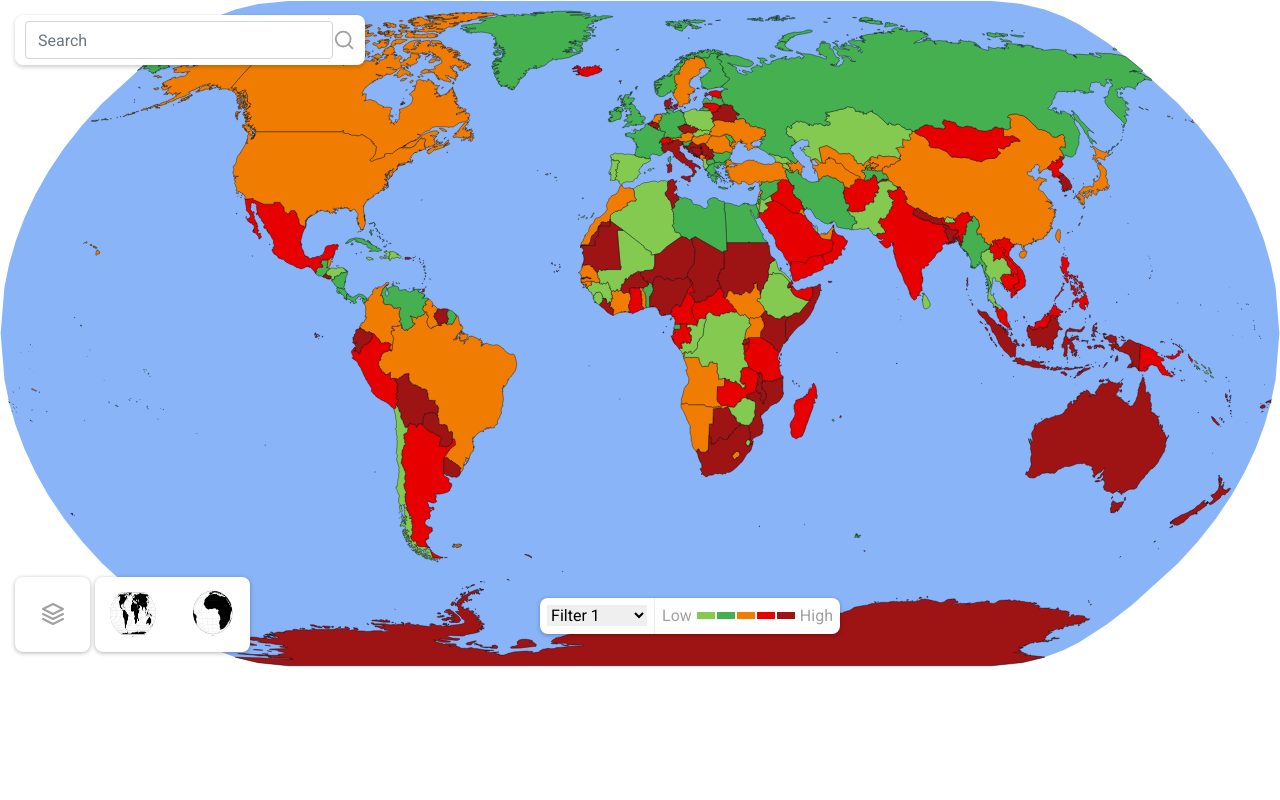
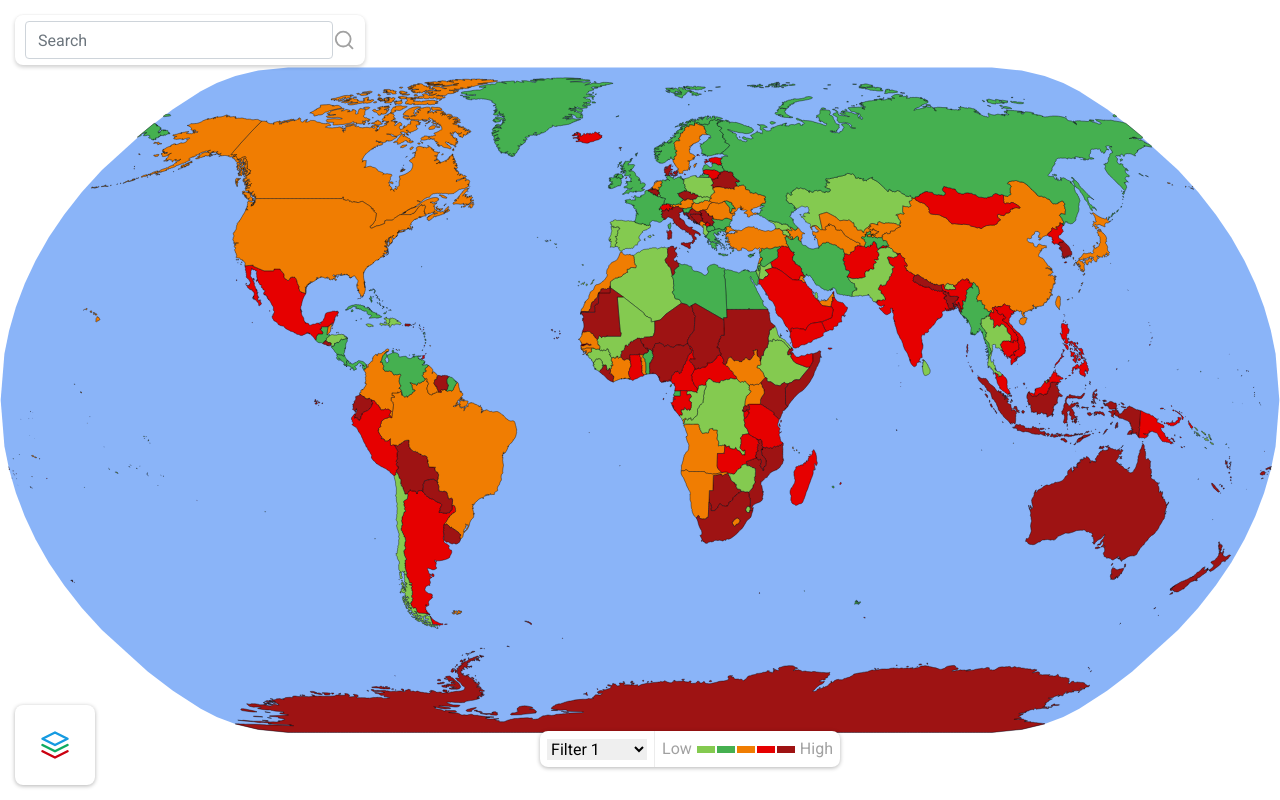
Before and after one commit to david-assouline/ConUhacks-2022, a Next.js app in the folder frontend/: page / in a window 1280 px wide. Built offline with nearby package versions, Linux system fonts and the light colour scheme.

Commit message:
Finish stlying the selecting projection option

```diff
--- a/frontend/components/Layer.tsx
+++ /dev/null
@@ -1,32 +0,0 @@
-import styled from "styled-components";
-import {ILayer} from "./LayersTool";
-import { projections } from "./map/d3-map";
-
-interface IProps {
-    layer: ILayer;
-    setProjection: React.Dispatch<React.SetStateAction<projections>>;
-}
-
-export const Layer = (props: IProps) => {
-    const setLayer = () => props.setProjection(props.layer.projection)
-
-    return <LayerContainer>
-        <img
-            height="48px"
-            width="48px"
-            src={props.layer.icon}
-            alt={`Layer ${props.layer.text}`}
-            onClick={setLayer}
-        />
-    </LayerContainer>
-}
-
-const LayerContainer = styled.div`
-    border-radius: 5px;
-    border: 3px solid transparent;
-    display: flex;
-    align-items: center;
-    justify-content: center;
-    height: 75px;
-    width: 75px;
-`
--- a/frontend/components/LayersContainer.tsx
+++ b/frontend/components/LayersContainer.tsx
@@ -1,4 +1,3 @@
-import { Layer } from "./Layer";
 import styled from "styled-components";
 import {ILayer} from "./LayersTool";
 import { projections } from "./map/d3-map";
@@ -9,8 +8,27 @@ interface IProps {
 }
 
 const LayersContainer = (props: IProps) => {
+    const {layers, setProjection} = props;
+
     return <Container>
-        {props.layers.map((layer: ILayer) => <Layer key={layer.icon} layer={layer} setProjection={props.setProjection} />)}
+        {
+            layers.map((layer: ILayer) => {
+                return (
+                    <LayerContainer
+                        onClick={() => setProjection(layer.projection)}
+                        key={layer.text}
+                    >
+                        <StyledImage
+                            height="48px"
+                            width="48px"
+                            src={layer.icon}
+                            alt={`Layer ${layer.text}`}
+                        />
+                        <Text>{layer.text}</Text>
+                    </LayerContainer>
+                )
+            })
+        }
     </Container>
 }
 
@@ -21,15 +39,43 @@ const Container = styled.div`
     box-shadow: 0 1px 4px rgb(0 0 0 / 30%);
     color: ${props => props.theme.colours.toolOverlay.color};
     display: flex;
-    height: 75px;
+    height: 80px;
     column-gap: 5px;
 
     > div {
         &:hover {
-            border-color: grey;
             cursor: pointer;
         }
     }
 `
 
+const LayerContainer = styled.div`
+    align-items: center;
+    border-radius: 5px;
+    border: 3px solid transparent;
+    display: flex;
+    flex-direction: column;
+    justify-content: center;
+    height: 75px;
+    width: 75px;
+
+    &:hover > img {
+        border-color: ${props => props.theme.colours.toolOverlay.hover};
+    }
+
+    &:hover > div {
+        color: ${props => props.theme.colours.toolOverlay.hover};
+    }
+`
+
+const Text = styled.div`
+    font-size: 12px;
+`
+
+const StyledImage = styled.img`
+    border-radius: 10px;
+    border: 2px solid transparent;
+    padding: 3px;
+`
+
 export default LayersContainer;
--- a/frontend/components/LayersTool.tsx
+++ b/frontend/components/LayersTool.tsx
@@ -16,16 +16,19 @@ export interface ILayer {
     text: string;
 }
 
+//@ts-ignore
+const svg = <svg xmlns="http://www.w3.org/2000/svg" width="30" height="30" viewBox="0 0 24 24" fill="none" stroke="currentColor" stroke-width="2" stroke-linecap="round" stroke-linejoin="round" class="sc-kfPuZi jmysBI"><polygon stroke="#169be1" points="12 2 2 7 12 12 22 7 12 2"></polygon><polyline stroke="#cb0010" points="2 17 12 22 22 17"></polyline><polyline stroke="#0eab61" points="2 12 12 17 22 12"></polyline></svg>;
+
 export const LayersTool = (props: IProps) => {
     const [showLayers, setShowLayers] = React.useState(false);
     const layers: ILayer[] = [
         {
-            icon: "/layer-flat.png",
+            icon: "https://cdn-icons.flaticon.com/png/512/1865/premium/1865269.png?token=exp=1643511260~hmac=89f7f059fbf4d9bc1c9c8caebf31b0d5",
             projection: projections.flat,
             text: 'Flat map'
         },
         {
-            icon: "/layer-globe.png",
+            icon: "https://cdn-icons.flaticon.com/png/512/3192/premium/3192970.png?token=exp=1643510660~hmac=ab36f09b52e9caa1c01ca7f19fa7c0c7",
             projection: projections.sphere,
             text: 'Globe'
         }
@@ -36,10 +39,9 @@ export const LayersTool = (props: IProps) => {
             onMouseOver={() => setShowLayers(true)}
             onMouseLeave={() => setShowLayers(false)}>
             <IconLayerWrapper>
-                <LayerIcon />
+                {svg}
             </IconLayerWrapper>
-            <LayersContainer layers={layers} setProjection={props.setProjection} />
-            {/* showLayers && <LayersContainer layers={layers} /> */}
+            {showLayers && <LayersContainer layers={layers} setProjection={props.setProjection}/>}
         </LayerWrapper>
     );
 }
@@ -53,8 +55,8 @@ const LayerWrapper = styled.div`
 `
 
 const IconLayerWrapper = styled.div`
-    height: 75px;
-    width: 75px;
+    height: 80px;
+    width: 80px;
     display: flex;
     flex-direction: row;
     align-items: center;
--- a/frontend/components/map/Map.tsx
+++ b/frontend/components/map/Map.tsx
@@ -55,7 +55,8 @@ const Map = () => {
 const WorldMapStyles = styled.div`
     align-items: center;
     display: flex;
-    height: 100%;
+    height: 100vh;
+    font-family: Roboto;
     max-width: calc(100vw);
     max-height: calc(100vh);
     justify-content: center;
--- a/frontend/pages/_app.tsx
+++ b/frontend/pages/_app.tsx
@@ -13,7 +13,7 @@ function MyApp({ Component, pageProps }) {
 				<link rel="icon" href="/favicon.ico" />
 				<link rel="stylesheet" href="https://cdn.jsdelivr.net/npm/bootstrap@4.6.0/dist/css/bootstrap.min.css" integrity="sha384-B0vP5xmATw1+K9KRQjQERJvTumQW0nPEzvF6L/Z6nronJ3oUOFUFpCjEUQouq2+l" crossOrigin="anonymous"/>
 				<link rel="preconnect" href="https://fonts.gstatic.com"/>
-				<link href="https://fonts.googleapis.com/css2?family=Open+Sans:ital,wght@0,400;0,700;1,400&family=Roboto&display=swap" rel="stylesheet"/>
+				<link href="https://fonts.googleapis.com/css2?family=Roboto:ital,wght@0,100;0,300;0,400;0,500;0,700;0,900;1,100;1,300;1,400;1,500;1,700;1,900&display=swap" rel="stylesheet"/>
 				<link href="https://fonts.googleapis.com/css2?family=Roboto:wght@500&display=swap" rel="stylesheet"></link>
 				<link href="https://fonts.googleapis.com/css2?family=Lobster&display=swap" rel="stylesheet"></link>
 				<link href="https://fonts.googleapis.com/css2?family=Open+Sans:wght@600&display=swap" rel="stylesheet"></link>
--- a/frontend/styles/themes/MainTheme.ts
+++ b/frontend/styles/themes/MainTheme.ts
@@ -17,7 +17,7 @@ export const MainTheme: DefaultTheme = {
         toolOverlay: {
             backgroundColor: 'white',
             color: '#a1a1a1',
-            hover: '#4285f4'
+            hover: '#1A73E8'
         }
      }
 }
```
